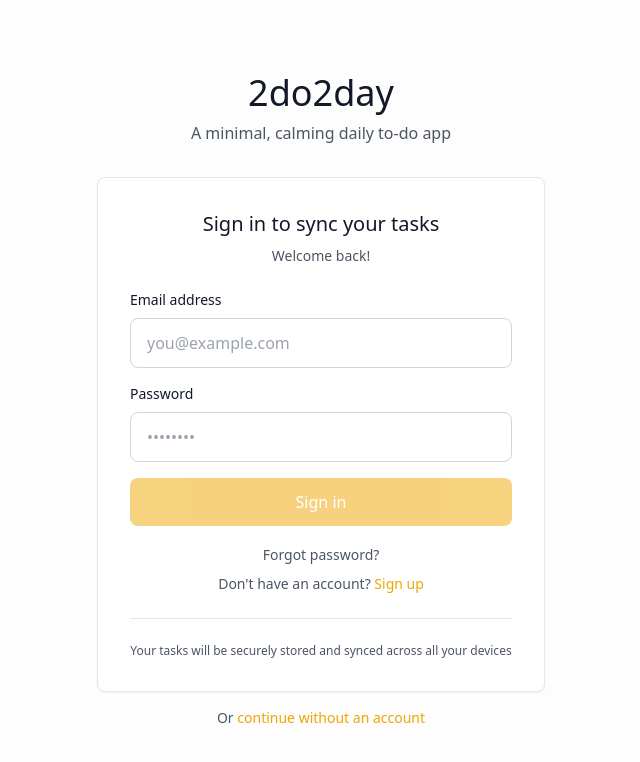
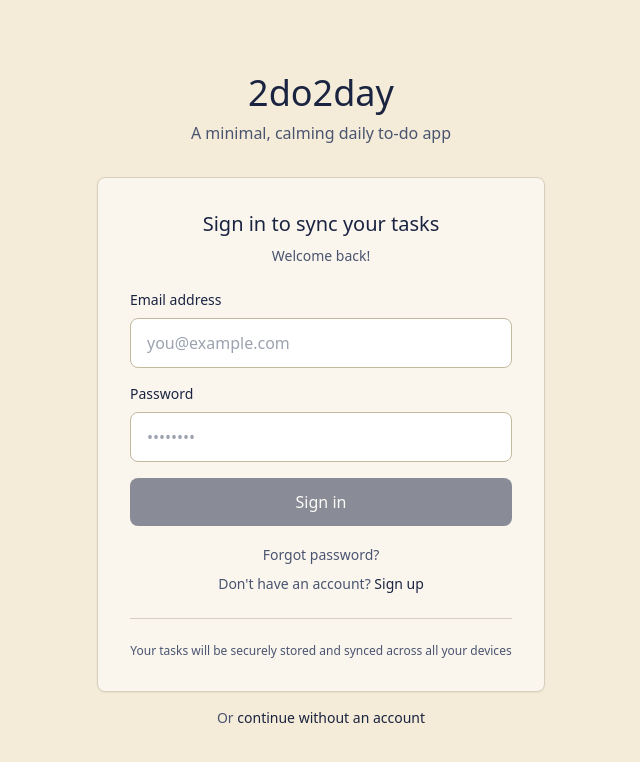
Before and after one commit to hebe/2do2day, a React (Vite) app: page / in a window 1280 px wide. Shown: the top 762 px of the page, without its empty margins (319-959 px from the left). Built offline with nearby package versions, Linux system fonts and the light colour scheme; no server answers.

Commit message:
update light and dark mode, but keep old dark mode available for dark-2

```diff
--- a/index.html
+++ b/index.html
@@ -3,7 +3,7 @@
   <head>
     <meta charset="UTF-8" />
     <meta name="viewport" content="width=device-width, initial-scale=1.0, maximum-scale=1.0, user-scalable=no" />
-    <meta name="theme-color" content="#F0A500" />
+    <meta name="theme-color" content="#1a2340" />
     <meta name="description" content="A minimal, calming daily to-do app. Start fresh every day." />
 
     <title>2do 2day</title>
@@ -16,6 +16,11 @@
 
     <!-- PWA Manifest -->
     <link rel="manifest" href="/manifest.json" />
+
+    <!-- Fonts -->
+    <link rel="preconnect" href="https://fonts.googleapis.com" />
+    <link rel="preconnect" href="https://fonts.gstatic.com" crossorigin />
+    <link href="https://fonts.googleapis.com/css2?family=Fraunces:ital,opsz,wght@0,9..144,300..900;1,9..144,300..900&display=swap" rel="stylesheet" />
   </head>
   <body>
     <div id="root"></div>
--- a/src/styles/index.css
+++ b/src/styles/index.css
@@ -19,78 +19,120 @@
 @layer base {
   :root {
     /* --- Surfaces --- */
-    --bg-page:   #fdfdfe;
-    --bg-card:   #ffffff;
-    --bg-hover:  #f9fafb;
-    --bg-input:  #ffffff;
+    --bg-page:   #f4ecd8;          /* warm parchment */
+    --bg-card:   #faf6ee;          /* slightly lighter cream for cards */
+    --bg-hover:  #ede5d0;          /* slightly deeper cream for hover */
+    --bg-input:  #ffffff;          /* clean white — keeps inputs readable */
 
     /* --- Text --- */
-    --text-primary:     #111827;   /* gray-900 */
-    --text-muted:       #4b5563;   /* gray-600 */
-    --text-faint:       #9ca3af;   /* gray-400 */
+    --text-primary:     #1a2340;   /* riso navy */
+    --text-muted:       #4a5470;   /* muted navy */
+    --text-faint:       #8a7d5f;   /* warm tan — from inspo sketch */
 
     /* --- Borders --- */
-    --border:           #e5e7eb;   /* gray-200 / calm-200 */
-    --border-strong:    #d1d5db;   /* gray-300 */
+    --border:           #d8cebd;   /* warm beige */
+    --border-strong:    #c4b89f;   /* stronger warm beige */
 
     /* --- Action (primary buttons / CTAs) --- */
-    --action:           #F0A500;
-    --action-hover:     #D89400;
-    --on-action:        #1f2937;   /* text ON action bg */
-    --action-subtle:    #fffbeb;   /* faint action-tinted bg */
+    --action:           #1a2340;   /* navy */
+    --action-hover:     #0f1829;   /* deeper navy */
+    --on-action:        #ffffff;   /* white text on navy */
+    --action-subtle:    #e8edf5;   /* pale navy tint */
 
-    /* --- Accent (highlights, display type, heading colour) ---
-       Same as action in the base theme; diverges in riso/desk directions
-       (e.g. riso: --action = navy, --accent = riso-red) */
-    --accent:           #F0A500;
-    --accent-subtle:    #fffbeb;
+    /* --- Accent (highlights, display type, heading colour) --- */
+    --accent:           #e04a32;   /* riso red */
+    --accent-subtle:    #fdecea;   /* pale red tint */
 
     /* --- Secondary action (inline save, confirm, modal submit) --- */
-    --secondary:        #9baabf;   /* calm-700 blue-gray */
+    --secondary:        #9baabf;
     --secondary-dark:   #7b8da3;
 
-    /* --- Category row system (keep colour-mix logic intact) --- */
-    --row-surface: oklch(0.99 0.002 260);
-    --row-hover:   oklch(0.975 0.004 260);
-    --row-border:  oklch(0.90 0.01 260);
-    --cat-bg-mix:     15%;
-    --cat-border-mix: 32%;
+    /* --- Category row system --- */
+    --row-surface: oklch(0.96 0.025 75);   /* warm cream */
+    --row-hover:   oklch(0.93 0.030 75);   /* slightly deeper */
+    --row-border:  oklch(0.86 0.040 75);   /* warm beige divider */
+    --cat-bg-mix:     18%;
+    --cat-border-mix: 35%;
     --cat-edge-mix:   65%;
+
+    /* Legacy aliases — Tailwind JIT may still reference these variable names
+       from a warm cache; they forward to the new action/accent tokens */
+    --brand:        var(--action);
+    --brand-dark:   var(--action-hover);
+    --on-brand:     var(--on-action);
+    --brand-subtle: var(--action-subtle);
 
     /* Legacy alias kept for body background */
     --app-bg: var(--bg-page);
   }
 
-  .dark {
+  /* ================================================================
+     DARK-2 (classic gray) — kept for A/B testing in production.
+     To activate: add class "dark-2" instead of "dark" on <html>.
+     useDarkMode hook + a SettingsView option needed (next session).
+     ================================================================
+  .dark-2 {
     --bg-page:   #212936;
-    --bg-card:   #1f2937;          /* gray-800 */
-    --bg-hover:  #374151;          /* gray-700 */
-    --bg-input:  #374151;          /* gray-700 — slightly elevated for inputs */
-
-    --text-primary:     #f9fafb;   /* gray-100 */
-    --text-muted:       #9ca3af;   /* gray-400 */
-    --text-faint:       #6b7280;   /* gray-500 */
-
-    --border:           #374151;   /* gray-700 */
-    --border-strong:    #4b5563;   /* gray-600 */
-
+    --bg-card:   #1f2937;
+    --bg-hover:  #374151;
+    --bg-input:  #374151;
+    --text-primary:     #f9fafb;
+    --text-muted:       #9ca3af;
+    --text-faint:       #6b7280;
+    --border:           #374151;
+    --border-strong:    #4b5563;
     --action:           #F0A500;
     --action-hover:     #D89400;
     --on-action:        #1f2937;
     --action-subtle:    #451a03;
-
     --accent:           #F0A500;
     --accent-subtle:    #451a03;
-
-    --secondary:        #4b5563;   /* gray-600 */
-    --secondary-dark:   #374151;   /* gray-700 */
-
+    --secondary:        #4b5563;
+    --secondary-dark:   #374151;
+    --brand:        var(--action);
+    --brand-dark:   var(--action-hover);
+    --on-brand:     var(--on-action);
+    --brand-subtle: var(--action-subtle);
     --row-surface: oklch(0.30 0.03 255);
     --row-hover:   oklch(0.34 0.03 255);
     --row-border:  oklch(0.42 0.03 255);
     --cat-bg-mix:     18%;
     --cat-border-mix: 40%;
     --cat-edge-mix:   70%;
+    --app-bg: var(--bg-page);
+  }
+     ================================================================ */
+
+  .dark {
+    --bg-page:   #111827;          /* deep navy-ink */
+    --bg-card:   #1a2340;          /* riso navy */
+    --bg-hover:  #243058;          /* lighter navy hover */
+    --bg-input:  #243058;
+
+    --text-primary:     #f0ece2;   /* warm off-white */
+    --text-muted:       #9da8c0;   /* muted periwinkle */
+    --text-faint:       #7b88a8;   /* periwinkle — from inspo sketch */
+
+    --border:           #2a3560;   /* dark navy border */
+    --border-strong:    #3a4878;   /* stronger navy */
+
+    --action:           #e04a32;   /* riso red becomes the action in dark */
+    --action-hover:     #c73e28;
+    --on-action:        #ffffff;
+    --action-subtle:    #3d1a14;   /* deep red tint */
+
+    --accent:           #e04a32;   /* riso red */
+    --accent-subtle:    #3d1a14;
+
+    --secondary:        #3a4878;
+    --secondary-dark:   #2a3560;
+
+    --row-surface: oklch(0.28 0.04 260);   /* lighter base → more vivid tints */
+    --row-hover:   oklch(0.32 0.04 260);
+    --row-border:  oklch(0.40 0.05 260);
+    --cat-bg-mix:     28%;
+    --cat-border-mix: 48%;
+    --cat-edge-mix:   75%;
 
     --app-bg: var(--bg-page);
   }
```
